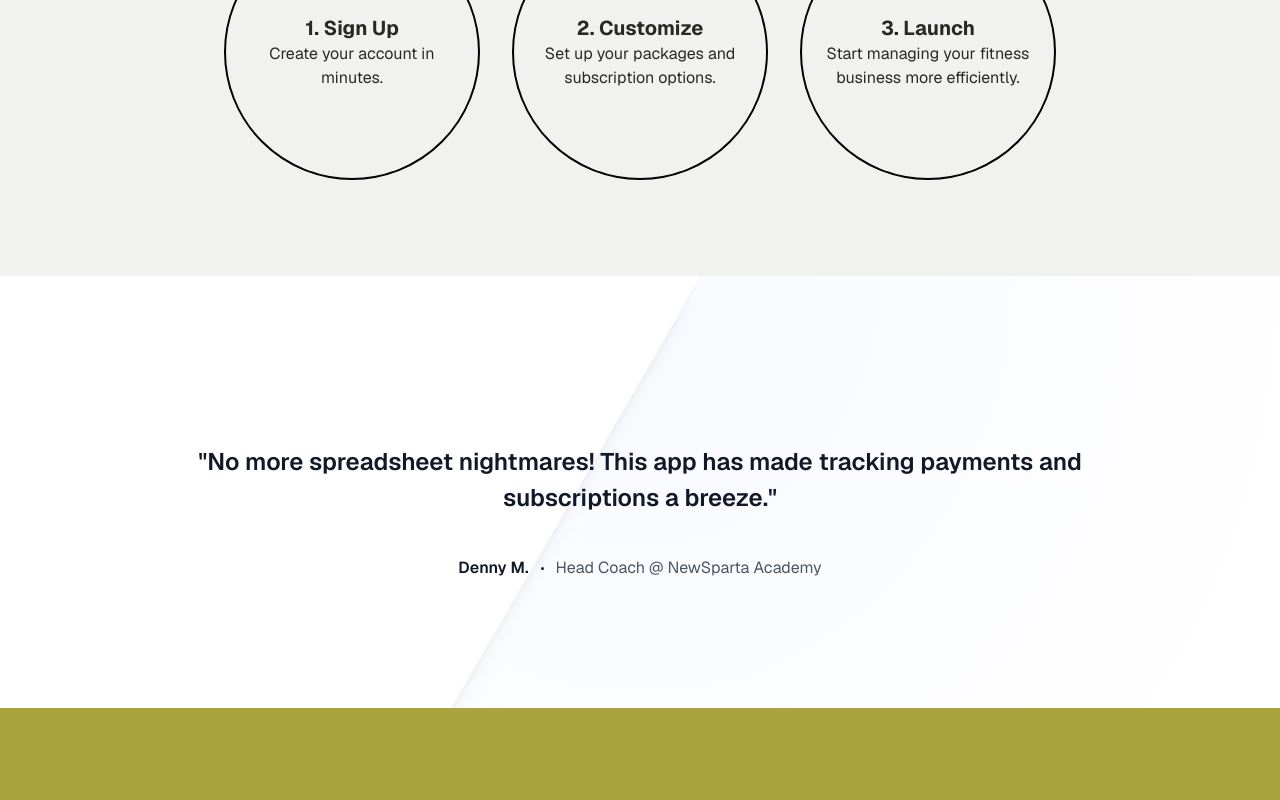
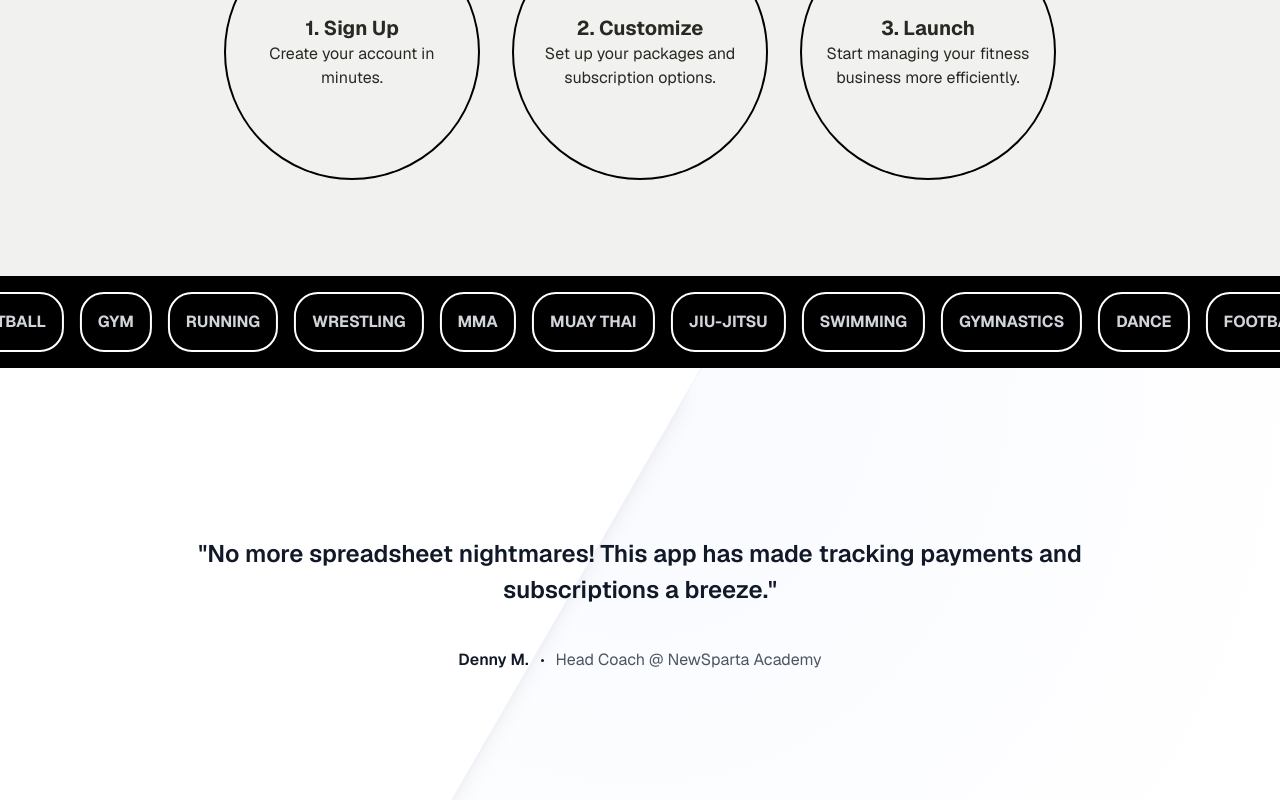
Before and after one commit to dylewskii/fitness-saas, a Next.js app: page / in a window 1280 px wide. Shown: the part 1608-2408 px from the top of the page. Before the commit the page ends 2316 px from the top, so only its background shows below. Built offline with nearby package versions, Linux system fonts and the light colour scheme; no server answers.

Commit message:
add infinite-scroll-bar animation

```diff
--- a/src/app/page.tsx
+++ b/src/app/page.tsx
@@ -3,6 +3,7 @@ import Hero from "../components/hero";
 import FeatureOverview from "~/components/feature-overview";
 import ProcessBreakdown from "~/components/process-breakdown";
 import Testimonial from "~/components/testimonial";
+import ExerciseSlider from "~/components/exercise-slider";
 
 export default async function Home() {
   return (
@@ -11,6 +12,7 @@ export default async function Home() {
       <CTAPanel />
       <FeatureOverview />
       <ProcessBreakdown />
+      <ExerciseSlider />
       <Testimonial />
     </main>
   );
--- /dev/null
+++ b/src/components/exercise-slider.tsx
@@ -0,0 +1,33 @@
+export default function ExerciseSlider() {
+  const sports = [
+    "Football",
+    "Basketball",
+    "Gym",
+    "Running",
+    "Wrestling",
+    "MMA",
+    "Muay Thai",
+    "Jiu-Jitsu",
+    "Swimming",
+    "Gymnastics",
+    "Dance",
+  ];
+  const duplicatedSports = [...sports, ...sports];
+
+  return (
+    <div className="overflow-hidden bg-black font-bold text-gray-300">
+      <div className="animate-infinite-scroll-bar hover:pause inline-flex">
+        <ul className="flex gap-4 py-4 pr-4 uppercase">
+          {duplicatedSports.map((sport, i) => (
+            <li
+              key={`${sport + i}`}
+              className="min-w-fit whitespace-nowrap rounded-3xl border-2 border-white px-4 py-4"
+            >
+              {sport}
+            </li>
+          ))}
+        </ul>
+      </div>
+    </div>
+  );
+}
--- a/tailwind.config.ts
+++ b/tailwind.config.ts
@@ -1,5 +1,6 @@
 import { type Config } from "tailwindcss";
 import { fontFamily } from "tailwindcss/defaultTheme";
+import plugin from "tailwindcss/plugin";
 
 export default {
   content: ["./src/**/*.tsx"],
@@ -46,7 +47,30 @@ export default {
       borderRadius: {
         "4xl": "3rem",
       },
+      keyframes: {
+        scroll: {
+          "0%": { transform: "translateX(0)" },
+          "100%": { transform: "translateX(-50%)" },
+        },
+      },
+      animation: {
+        "infinite-scroll-bar": "scroll 40s linear infinite",
+      },
     },
   },
-  plugins: [],
+  variants: {
+    extend: {
+      animationPlayState: ["hover", "group-hover"],
+    },
+  },
+  plugins: [
+    // eslint-disable-next-line @typescript-eslint/unbound-method
+    plugin(({ addUtilities }) => {
+      addUtilities({
+        ".pause": {
+          "animation-play-state": "paused",
+        },
+      });
+    }),
+  ],
 } satisfies Config;
```
